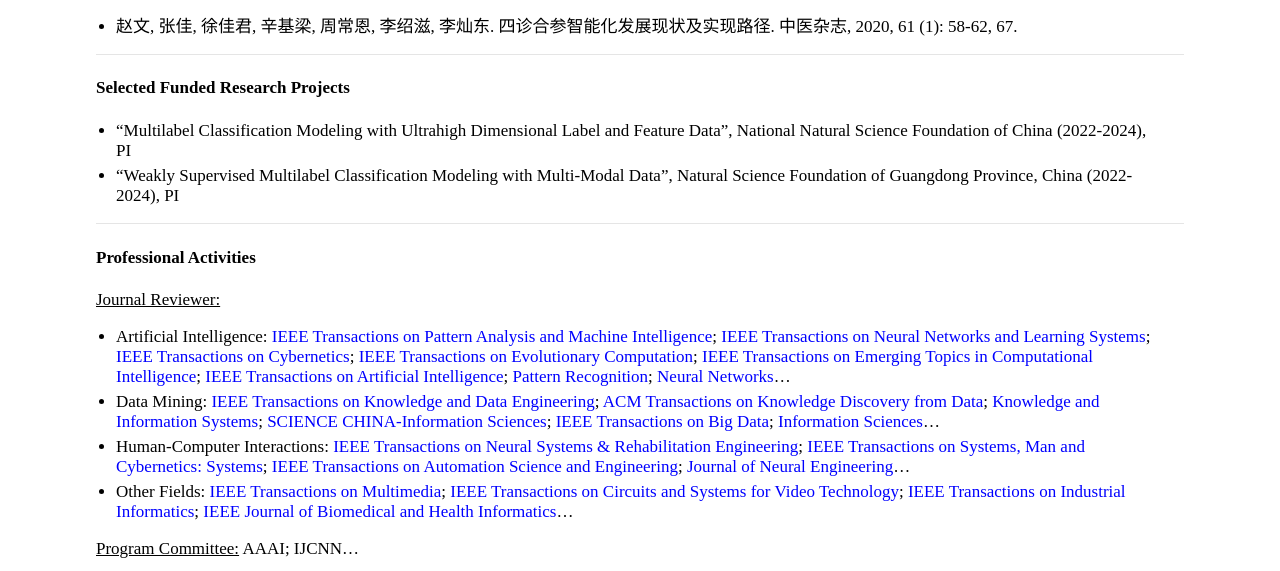
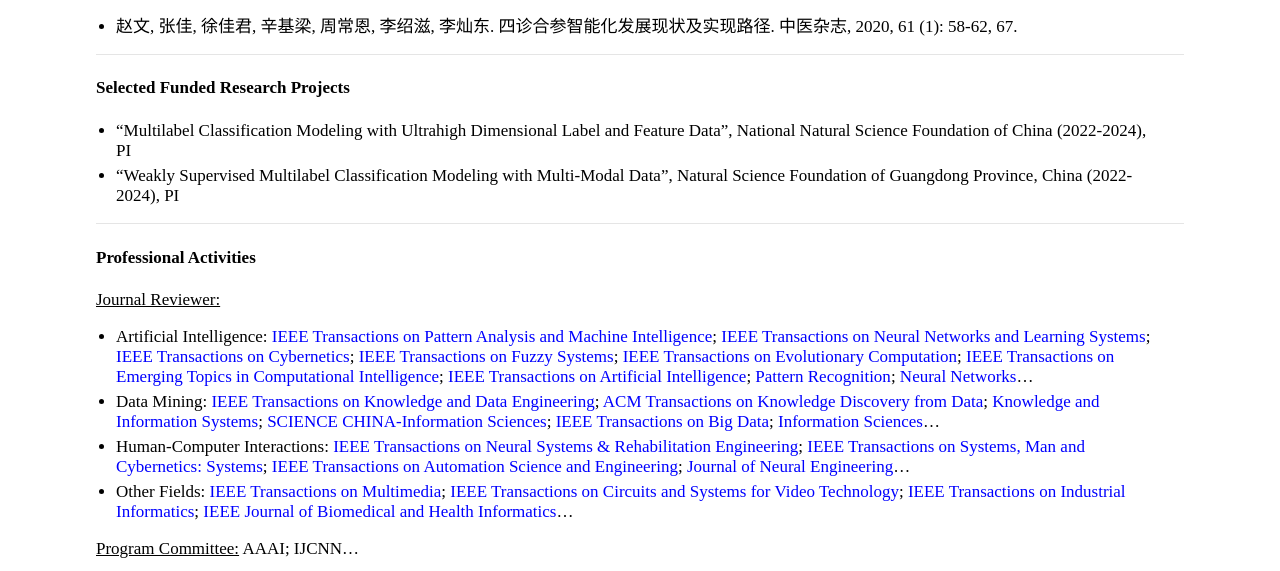
Before and after one commit to jiazhang-ml/jiazhang-ml.github.io, a Jekyll site: the page built from index.md, in a window 1280 px wide and 900 px high, scrolled down 1048 px, cut to the strip 0-571 px from the top of the window. Built offline with Jekyll 4.4.1, drawn with Linux system fonts in a browser that asks for light colours.

Commit message:
Update index.md

```diff
--- a/index.md
+++ b/index.md
@@ -49,7 +49,7 @@ layout: default
 #### Professional Activities
 
 <u>Journal Reviewer:</u>
-* Artificial Intelligence: [IEEE Transactions on Pattern Analysis and Machine Intelligence](https://mc.manuscriptcentral.com/tpami-cs); [IEEE Transactions on Neural Networks and Learning Systems](https://mc.manuscriptcentral.com/tnnls); [IEEE Transactions on Cybernetics](https://mc.manuscriptcentral.com/cyb-ieee); [IEEE Transactions on Evolutionary Computation](https://mc.manuscriptcentral.com/tevc-ieee); [IEEE Transactions on Emerging Topics in Computational Intelligence](https://mc.manuscriptcentral.com/tetci-ieee); [IEEE Transactions on Artificial Intelligence](https://mc.manuscriptcentral.com/tai-ieee); [Pattern Recognition](https://www.sciencedirect.com/journal/pattern-recognition); [Neural Networks](https://www.editorialmanager.com/neunet/default.aspx)...
+* Artificial Intelligence: [IEEE Transactions on Pattern Analysis and Machine Intelligence](https://mc.manuscriptcentral.com/tpami-cs); [IEEE Transactions on Neural Networks and Learning Systems](https://mc.manuscriptcentral.com/tnnls); [IEEE Transactions on Cybernetics](https://mc.manuscriptcentral.com/cyb-ieee); [IEEE Transactions on Fuzzy Systems](https://mc.manuscriptcentral.com/tfs-ieee); [IEEE Transactions on Evolutionary Computation](https://mc.manuscriptcentral.com/tevc-ieee); [IEEE Transactions on Emerging Topics in Computational Intelligence](https://mc.manuscriptcentral.com/tetci-ieee); [IEEE Transactions on Artificial Intelligence](https://mc.manuscriptcentral.com/tai-ieee); [Pattern Recognition](https://www.sciencedirect.com/journal/pattern-recognition); [Neural Networks](https://www.editorialmanager.com/neunet/default.aspx)...
 * Data Mining: [IEEE Transactions on Knowledge and Data Engineering](https://mc.manuscriptcentral.com/tkde-cs); [ACM Transactions on Knowledge Discovery from Data](https://mc.manuscriptcentral.com/tkdd); [Knowledge and Information Systems](https://www.springer.com/journal/10115); [SCIENCE CHINA-Information Sciences](https://mc03.manuscriptcentral.com/scis); [IEEE Transactions on Big Data](https://mc.manuscriptcentral.com/tbd-cs); [Information Sciences](https://www.sciencedirect.com/journal/information-sciences)...
 * Human-Computer Interactions: [IEEE Transactions on Neural Systems & Rehabilitation Engineering](https://mc.manuscriptcentral.com/tnsre-embs); [IEEE Transactions on Systems, Man and Cybernetics: Systems](https://mc.manuscriptcentral.com/systems); [IEEE Transactions on Automation Science and Engineering](https://mc.manuscriptcentral.com/t-ase); [Journal of Neural Engineering](https://iopscience.iop.org/journal/1741-2552)...
 * Other Fields: [IEEE Transactions on Multimedia](https://mc.manuscriptcentral.com/tmm-ieee); [IEEE Transactions on Circuits and Systems for Video Technology](https://mc.manuscriptcentral.com/tcsvt); [IEEE Transactions on Industrial Informatics](https://mc.manuscriptcentral.com/tii); [IEEE Journal of Biomedical and Health Informatics](https://mc.manuscriptcentral.com/jbhi-embs)...
```
